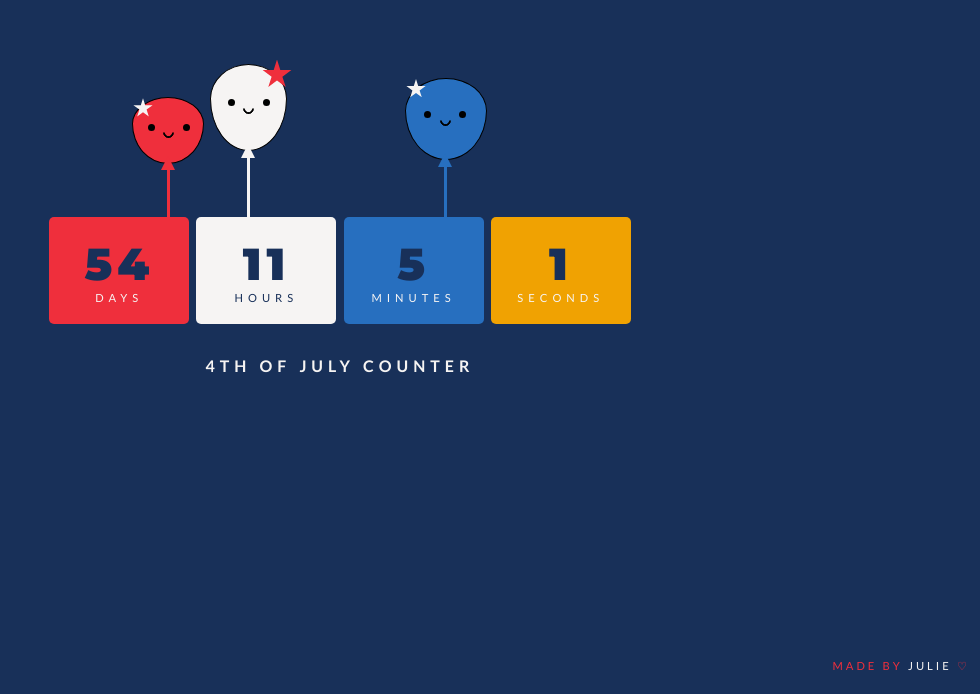
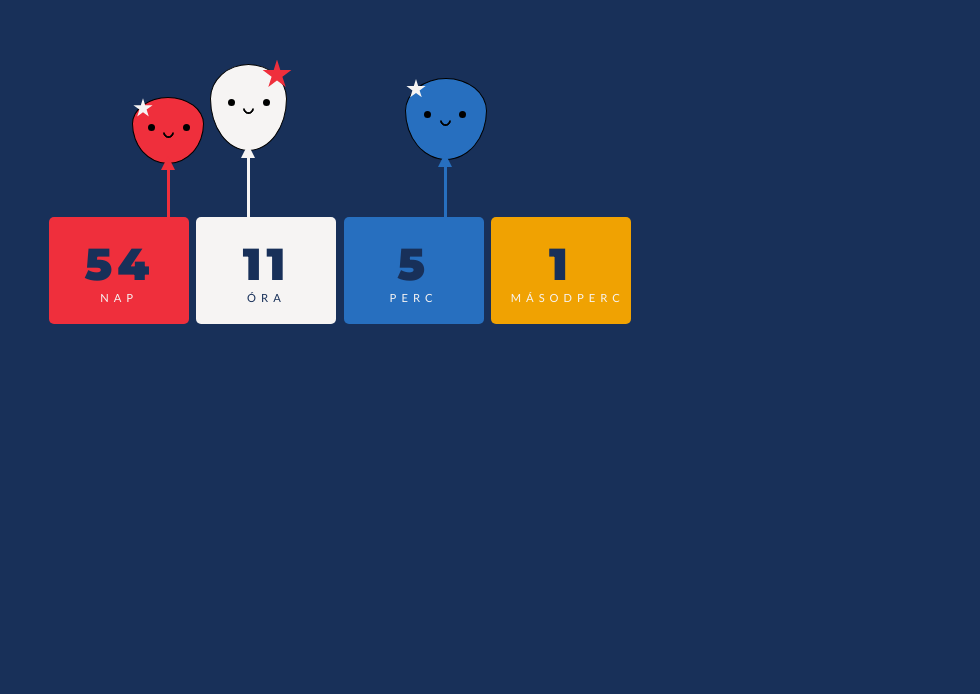
Before and after one commit to anthony199206/anthony199206.github.io, a plain HTML site: page index.html in a window 1280 px wide. Shown: the part 106-800 px from the top of the page, without its empty margins (300-1280 px from the left). Drawn offline with Linux system fonts and the light colour scheme.

Commit message:
Magyarosítás

```diff
--- a/index.html
+++ b/index.html
@@ -26,13 +26,13 @@
             // display
             document.getElementById("timer").innerHTML =
                 "<div class=\"days\"> \
-                  <div class=\"numbers\">" + days + "</div>days</div> \
+                  <div class=\"numbers\">" + days + "</div>nap</div> \
                 <div class=\"hours\"> \
-                  <div class=\"numbers\">" + hours + "</div>hours</div> \
+                  <div class=\"numbers\">" + hours + "</div>óra</div> \
                 <div class=\"minutes\"> \
-                  <div class=\"numbers\">" + minutes + "</div>minutes</div> \
+                  <div class=\"numbers\">" + minutes + "</div>perc</div> \
                 <div class=\"seconds\"> \
-                  <div class=\"numbers\">" + seconds + "</div>seconds</div> \
+                  <div class=\"numbers\">" + seconds + "</div>másodperc</div> \
                 </div>";
         }, 1000);
     </script>
@@ -263,9 +263,9 @@
             <div class="string"></div>
         </div>
         <div id="timer"></div>
-        <h1>4th of july counter</h1>
+        <h1 style="display:none">4th of july counter</h1>
     </div>
-    <footer>
+    <footer style="display:none">
         <p>made by <a href="https://codepen.io/juliepark"> julie</a> ♡
     </footer>
 </body>
```
